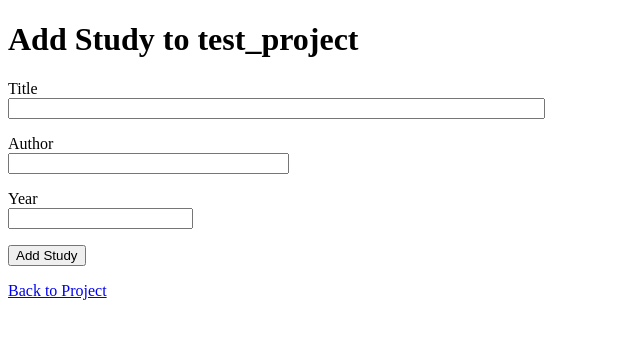
After one commit to ganeshbmc/open-srma, a Flask app: page /project/1/add_study in a window 1280 px wide. The commit adds this page. Shown: the top 339 px of the page, without its empty margins (0-640 px from the left). Run offline with Flask 3, Linux system fonts and the light colour scheme.

Commit message:
project page, add study function set up

```diff
--- a/app/forms.py
+++ b/app/forms.py
@@ -1,8 +1,14 @@
 from flask_wtf import FlaskForm
-from wtforms import StringField, TextAreaField, SubmitField
+from wtforms import StringField, TextAreaField, SubmitField, IntegerField
 from wtforms.validators import DataRequired
 
 class ProjectForm(FlaskForm):
     name = StringField('Project Name', validators=[DataRequired()])
     description = TextAreaField('Description')
     submit = SubmitField('Create Project')
+
+class StudyForm(FlaskForm):
+    title = StringField('Title', validators=[DataRequired()])
+    author = StringField('Author', validators=[DataRequired()])
+    year = IntegerField('Year', validators=[DataRequired()])
+    submit = SubmitField('Add Study')
--- a/app/routes.py
+++ b/app/routes.py
@@ -1,7 +1,7 @@
 from flask import render_template, flash, redirect, url_for
 from app import app, db
-from app.forms import ProjectForm
-from app.models import Project
+from app.forms import ProjectForm, StudyForm
+from app.models import Project, Study
 
 @app.route('/')
 def index():
@@ -18,3 +18,21 @@ def add_project():
         flash('Project created successfully!')
         return redirect(url_for('index'))
     return render_template('add_project.html', form=form)
+
+@app.route('/project/<int:project_id>')
+def project_detail(project_id):
+    project = Project.query.get_or_404(project_id)
+    studies = project.studies.all()
+    return render_template('project_detail.html', project=project, studies=studies)
+
+@app.route('/project/<int:project_id>/add_study', methods=['GET', 'POST'])
+def add_study(project_id):
+    project = Project.query.get_or_404(project_id)
+    form = StudyForm()
+    if form.validate_on_submit():
+        study = Study(title=form.title.data, author=form.author.data, year=form.year.data, project=project)
+        db.session.add(study)
+        db.session.commit()
+        flash('Study added successfully!')
+        return redirect(url_for('project_detail', project_id=project.id))
+    return render_template('add_study.html', form=form, project=project)
--- /dev/null
+++ b/app/templates/add_study.html
@@ -0,0 +1,22 @@
+{% extends "base.html" %}
+
+{% block content %}
+    <h1>Add Study to {{ project.name }}</h1>
+    <form method="POST" action="">
+        {{ form.hidden_tag() }}
+        <p>
+            {{ form.title.label }}<br>
+            {{ form.title(size=64) }}
+        </p>
+        <p>
+            {{ form.author.label }}<br>
+            {{ form.author(size=32) }}
+        </p>
+        <p>
+            {{ form.year.label }}<br>
+            {{ form.year(size=4) }}
+        </p>
+        <p>{{ form.submit() }}</p>
+    </form>
+    <a href="{{ url_for('project_detail', project_id=project.id) }}">Back to Project</a>
+{% endblock %}
--- a/app/templates/index.html
+++ b/app/templates/index.html
@@ -4,7 +4,7 @@
     <h1>Projects</h1>
     <ul>
         {% for project in projects %}
-        <li>{{ project.name }}</li>
+        <li><a href="{{ url_for('project_detail', project_id=project.id) }}">{{ project.name }}</a></li>
         {% endfor %}
     </ul>
     <a href="{{ url_for('add_project') }}">Add Project</a>
```
Also changed, not shown: app/models.py (+8 -0 lines), app/templates/project_detail.html (added, +17 -0 lines), migrations/versions/d1cc7ce39a18_add_study_table.py (added, +36 -0 lines), next_steps.md (added, +10 -0 lines), instance/srma.db.
